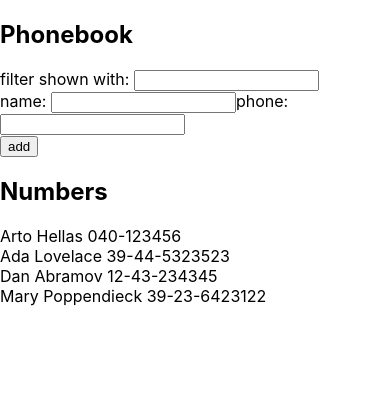
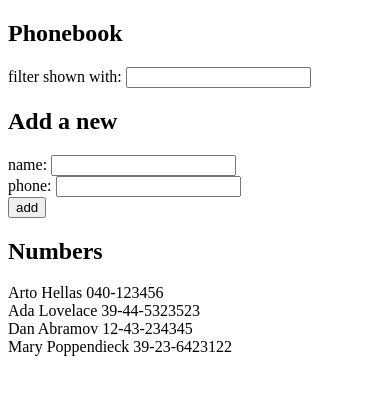
Before and after one commit to RodrigoMtts/fullstackopen2022, a React (Create React App) app in the folder part2/phonebook/: page / in a window 390 px wide. Shown: the top 394 px of the page. Built offline with nearby package versions, Linux system fonts and the light colour scheme.

Commit message:
part2, phonebook, step 2.10

```diff
--- a/part2/phonebook/src/App.js
+++ b/part2/phonebook/src/App.js
@@ -1,4 +1,7 @@
 import { useState } from 'react'
+import Persons from './components/Persons'
+import PersonForm from './components/PersonForm'
+import Filter from './components/Filter'
 
 const App = () => {
   const [persons, setPersons] = useState([
@@ -41,25 +44,18 @@ const App = () => {
   return (
     <div>
       <h2>Phonebook</h2>
-      <div>
-        filter shown with: <input onChange={filterEventHandler} value={filter}/>
-      </div>
-      <form onSubmit={addPerson}>
-        <div>
-          name: <input onChange={nameEventHandler} value={newName}/>
-          phone: <input onChange={phoneEventHandler} value={newNumber}/>
-        </div>
-        <div>
-          <button type="submit">add</button>
-        </div>
-      </form>
-      <h2>Numbers</h2>
-      {console.log("Filter", filter)}
-      {
-        persons.filter( person => person.name.toLocaleLowerCase().includes(filter)).map( (person,i) => {
-          return <div key={person.id}>{person.name} {person.number}</div>
-        })
-      }
+      <Filter
+        filterEventHandler={filterEventHandler}
+        value={filter}
+      />
+      <PersonForm
+        addPerson={addPerson}
+        nameEventHandler={nameEventHandler}
+        phoneEventHandler={phoneEventHandler}
+        newName={newName}
+        newNumber={newNumber}
+      />
+      <Persons persons={persons} filter={filter}/>
     </div>
   )
 }
--- /dev/null
+++ b/part2/phonebook/src/components/Filter.jsx
@@ -0,0 +1,9 @@
+const Filter = ({filterEventHandler,filter}) => {
+    return (
+    <div>
+        filter shown with: <input onChange={filterEventHandler} value={filter}/>
+    </div>
+    )
+}
+
+export default Filter
--- /dev/null
+++ b/part2/phonebook/src/components/Person.jsx
@@ -0,0 +1,5 @@
+const Person = ({person}) => {
+   return <div>{person.name} {person.number}</div>
+}
+
+export default Person
--- /dev/null
+++ b/part2/phonebook/src/components/PersonForm.jsx
@@ -0,0 +1,20 @@
+const PersonForm = ({addPerson,nameEventHandler,phoneEventHandler,newName,newNumber}) => {
+    return (
+    <>
+    <h2>Add a new</h2>
+    <form onSubmit={addPerson}>
+        <div>
+          name: <input onChange={nameEventHandler} value={newName}/>
+        </div>
+        <div>
+          phone: <input onChange={phoneEventHandler} value={newNumber}/>
+        </div>
+        <div>
+          <button type="submit">add</button>
+        </div>
+    </form>
+    </>
+    )
+}
+
+export default PersonForm
--- /dev/null
+++ b/part2/phonebook/src/components/Persons.jsx
@@ -0,0 +1,15 @@
+import Person from './Person'
+
+const Persons = ({persons,filter}) => {
+    const personView = persons.filter( person => person.name.toLocaleLowerCase().includes(filter.toLocaleLowerCase())).map( (person) => {
+        return <Person key={person.id} person={person}/>
+    })
+    return (
+        <>
+            <h2>Numbers</h2>
+            {personView}
+        </>
+    )
+}
+
+export default Persons
--- a/part2/phonebook/src/index.js
+++ b/part2/phonebook/src/index.js
@@ -1,17 +1,6 @@
-import React from 'react';
-import ReactDOM from 'react-dom/client';
-import './index.css';
-import App from './App';
-import reportWebVitals from './reportWebVitals';
+import React from 'react'
+import ReactDOM from 'react-dom/client'
 
-const root = ReactDOM.createRoot(document.getElementById('root'));
-root.render(
-  <React.StrictMode>
-    <App />
-  </React.StrictMode>
-);
+import App from './App'
 
-// If you want to start measuring performance in your app, pass a function
-// to log results (for example: reportWebVitals(console.log))
-// or send to an analytics endpoint. Learn more: https://bit.ly/CRA-vitals
-reportWebVitals();
+ReactDOM.createRoot(document.getElementById('root')).render(<App />)
```
